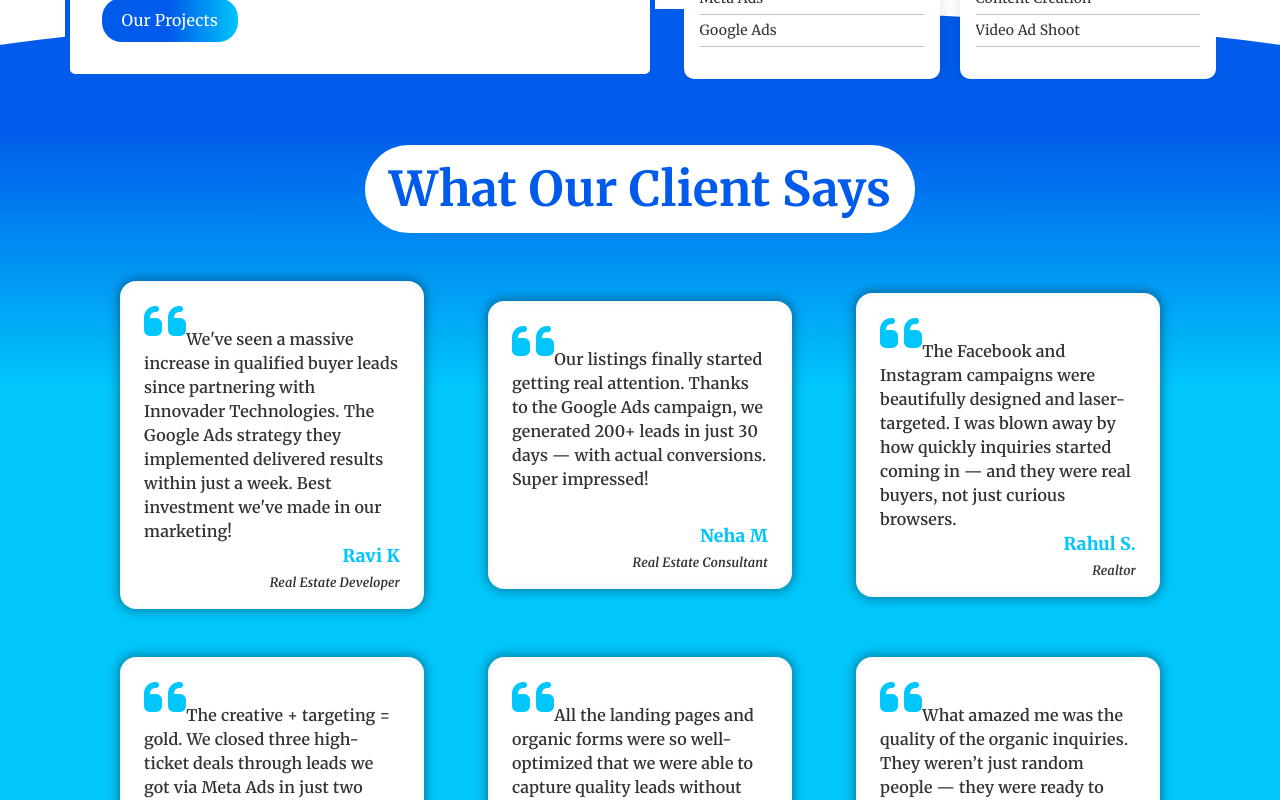
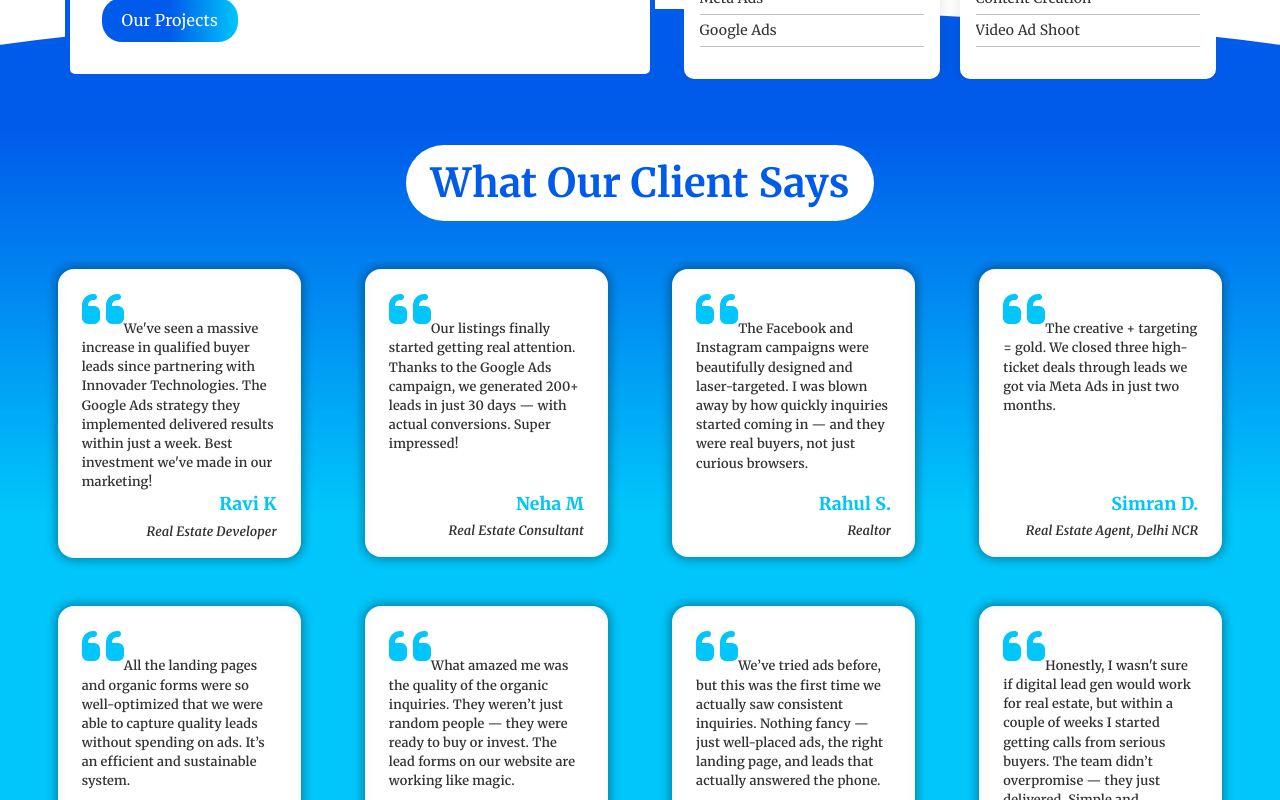
Before and after one commit to arshsaini1333/Innovader-Technologies, a React (Vite) app: page / in a window 1280 px wide. Shown: the part 2340-3140 px from the top of the page. Built offline with nearby package versions, Linux system fonts and the light colour scheme; a web font is replaced by a local one.

Commit message:
new changes

```diff
--- a/src/public/Testimonial.css
+++ b/src/public/Testimonial.css
@@ -6,7 +6,7 @@
     padding: 1rem;
     gap: 1rem;
     /* background-color: #00c6fb; */
-    background: linear-gradient( #005bea, #00c6fb, #00c6fb, #00c6fb, #00c6fb, #00c6fb, #00c6fb);
+    background: linear-gradient( #005bea, #00c6fb, #00c6fb, #00c6fb);
 }
 
 .Testimonial h2 {
@@ -15,7 +15,7 @@
     background-color: white;
     border-radius: 5rem;
     padding: 0.5rem 1.5rem;
-    font-size: 3rem;
+    font-size: 2.5rem;
     font-weight: bolder;
 }
 
@@ -32,7 +32,7 @@
 .c-card {
     /* background: linear-gradient(to right, #337bee, #00c6fb); */
     padding: 1rem 1.5rem;
-    width: 25%;
+    width: 20%;
     min-height: 18rem;
     color: #333;
     display: flex;
@@ -43,7 +43,12 @@
     box-shadow: inset 0 0 10px rgba(135, 135, 135, .1), 0 0 10px 3px rgba(0, 0, 0, .3);
     font-weight: 600;
     background-color: white;
+    /* color: white; */
     /* position: absolute; */
+}
+
+.c-card p {
+    font-size: 0.8rem;
 }
 
 .c-name {
@@ -51,6 +56,7 @@
     text-align: right;
     h4 {
         color: #00c6fb;
+        /* color: white; */
         font-size: 1.1rem;
         font-weight: 800;
     }
@@ -63,6 +69,7 @@
     overflow: hidden;
     font-size: 3rem;
     color: #00c6fb;
+    /* color: white; */
     /* font-size: 4rem; */
 }
 
```
